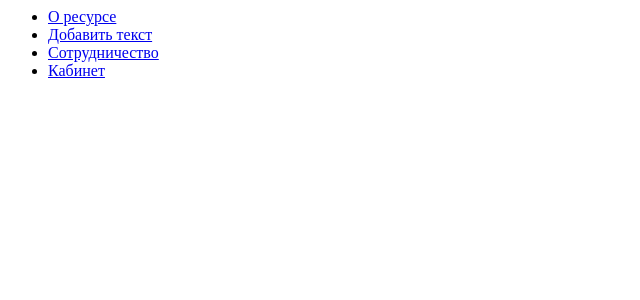
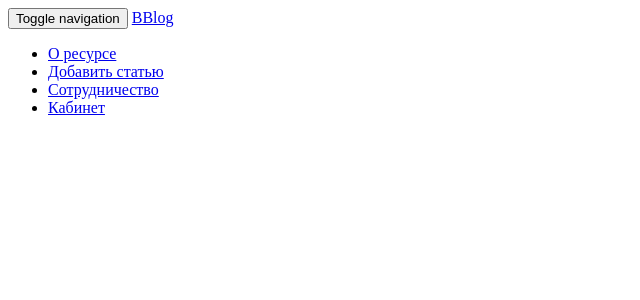
Before and after one commit to igrekoni/bblog, a Django app: template templates/snippets/top-menu.html in a window 1280 px wide. Shown: the top 300 px of the page, without its empty margins (0-640 px from the left). Run offline with Django 3.2, Linux system fonts and the light colour scheme; the template is opened without the code that fills it, so the values that code supplies are empty.

Commit message:
header finish

```diff
--- a/news/views.py
+++ b/news/views.py
@@ -7,4 +7,4 @@
     context = {
 
     }
-    return render(request, "base.html", context)
+    return render(request, "index.html", context)
--- a/templates/snippets/css.html
+++ b/templates/snippets/css.html
@@ -1,2 +1,2 @@
-<link rel="stylesheet" href="css/bootstrap.css">
-<link rel="stylesheet" href="css/bootstrap-theme.min.css">
+<link rel="stylesheet" href="https://maxcdn.bootstrapcdn.com/bootstrap/3.3.7/css/bootstrap.min.css" integrity="sha384-BVYiiSIFeK1dGmJRAkycuHAHRg32OmUcww7on3RYdg4Va+PmSTsz/K68vbdEjh4u" crossorigin="anonymous">
+<link rel="stylesheet" href="https://maxcdn.bootstrapcdn.com/bootstrap/3.3.7/css/bootstrap-theme.min.css" integrity="sha384-rHyoN1iRsVXV4nD0JutlnGaslCJuC7uwjduW9SVrLvRYooPp2bWYgmgJQIXwl/Sp" crossorigin="anonymous">
--- a/templates/snippets/js.html
+++ b/templates/snippets/js.html
@@ -1,2 +1,2 @@
-
-<script src="scripts/bootstrap.js"></script>
+<script src="http://code.jquery.com/jquery-3.2.1.min.js"></script>
+<script src="https://maxcdn.bootstrapcdn.com/bootstrap/3.3.7/js/bootstrap.min.js" integrity="sha384-Tc5IQib027qvyjSMfHjOMaLkfuWVxZxUPnCJA7l2mCWNIpG9mGCD8wGNIcPD7Txa" crossorigin="anonymous"></script>
--- /dev/null
+++ b/templates/snippets/slider.html
@@ -0,0 +1,3 @@
+<div>
+    <img src="http://wowslider.com/sliders/demo-5/data/images/sweden.jpg"  style="width: 100%; height: 250px;"/>
+</div>
--- a/templates/snippets/top-menu.html
+++ b/templates/snippets/top-menu.html
@@ -1,8 +1,24 @@
-<div class="top-menu">
-    <ul>
-        <li><a href="#">О ресурсе</a></li>
-        <li><a href="#">Добавить текст</a></li>
-        <li><a href="#">Сотрудничество</a></li>
-        <li><a href="#">Кабинет</a></li>
-    </ul>
-</div>
+<nav  class=" nim-menu navbar navbar-default navbar-fixed-top">
+    <div class="container">
+        <!-- Logo -->
+        <div class="navbar-header">
+            <button type="button" class="navbar-toggle" data-toggle="collapse" data-target="#bs-example-navbar-collapse-1">
+                <span class="sr-only">Toggle navigation</span>
+                <span class="icon-bar"></span>
+                <span class="icon-bar"></span>
+                <span class="icon-bar"></span>
+            </button>
+            <a class="navbar-brand" href="/">BBlog</a>
+        </div>
+
+        <!-- Menu -->
+        <div class="collapse navbar-collapse" id="bs-example-navbar-collapse-1">
+            <ul class="nav navbar-nav navbar-right">
+                <li><a href="#" title="#">О ресурсе</a></li>
+                <li><a href="#" title="#">Добавить статью</a></li>
+                <li><a href="#" title="#">Сотрудничество</a></li>
+                <li><a href="#" title="#">Кабинет</a></li>
+            </ul>
+        </div>
+    </div>
+</nav>
```
Also changed, not shown: templates/base.html (+7 -3 lines), templates/snippets/main-menu.html (+10 -7 lines).
